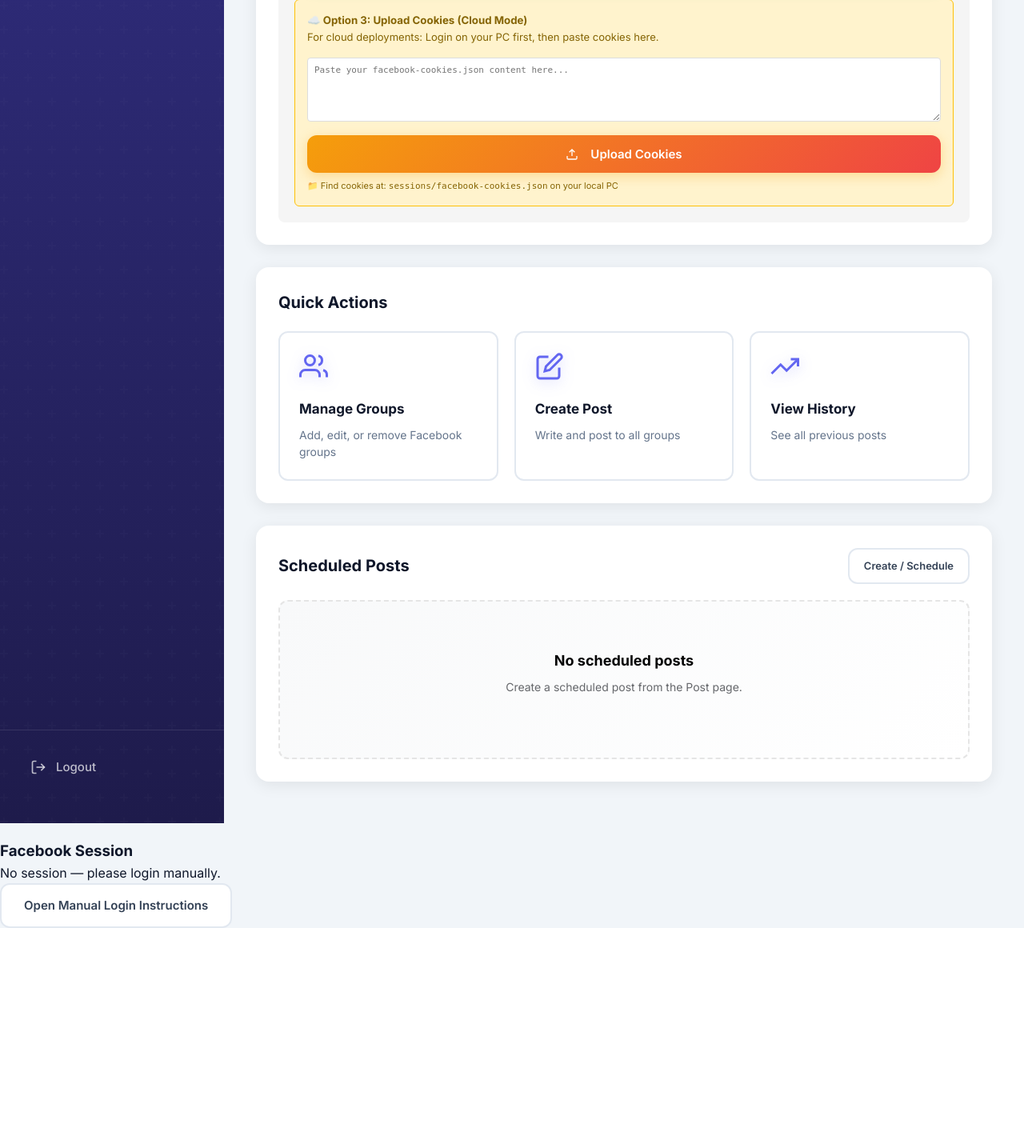
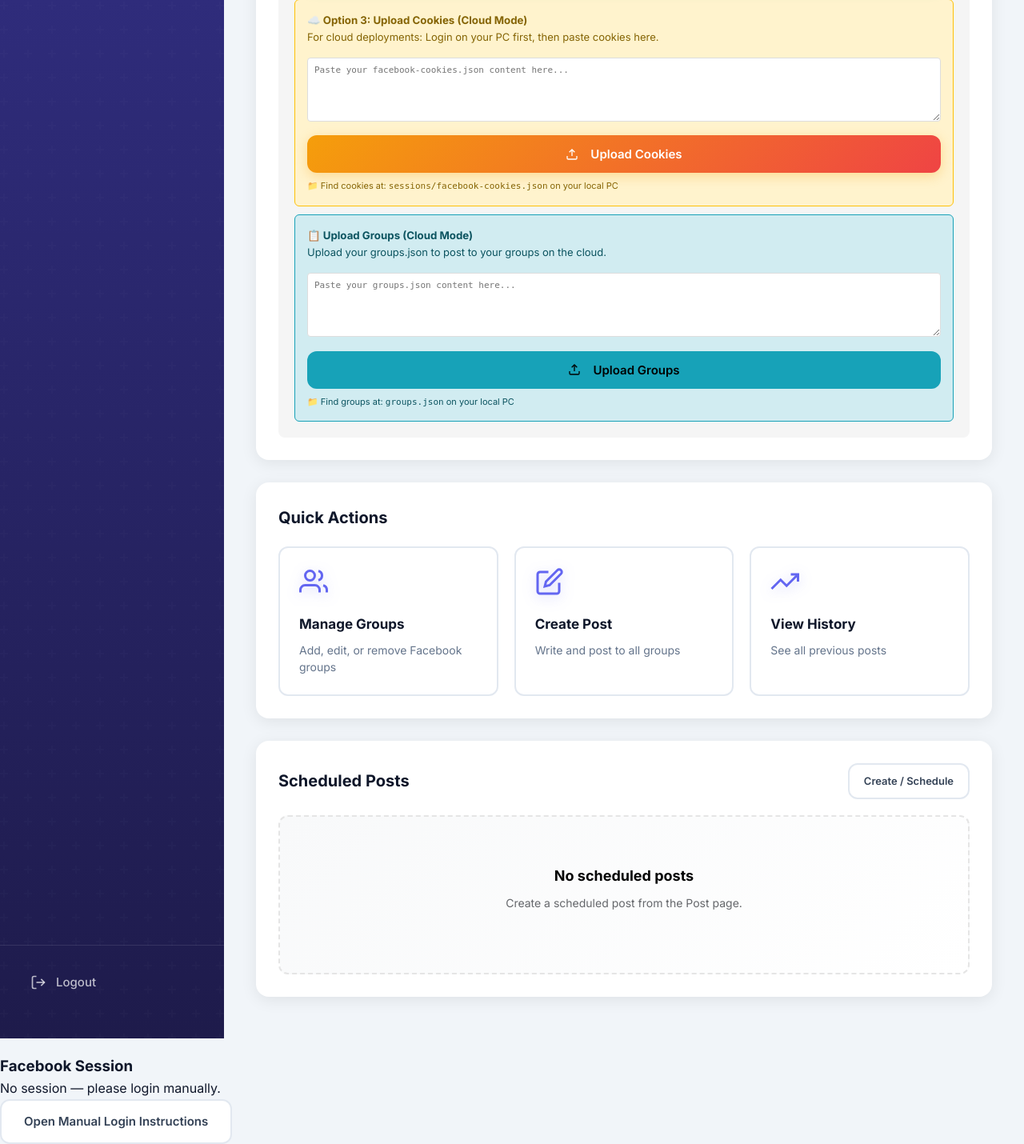
Before and after one commit to iboyoka1/fb-auto-poster, a Flask app: page /dashboard in a window 1280 px wide. Shown: the part 1618-3048 px from the top of the page at 80% size. Before the commit the page ends 2778 px from the top, so only its background shows below. Run offline with Flask 3, Linux system fonts and the light colour scheme; the visitor is signed in with stand-in values (Sample User, id 1); data comes from the database, SQL or seed files in the repository; data that the repository does not hold is empty.

Commit message:
Add upload groups feature for cloud deployment

```diff
--- a/app.py
+++ b/app.py
@@ -265,6 +265,38 @@ def upload_cookies():
 
     except Exception as e:
         logger.error(f"[UPLOAD COOKIES] Error: {str(e)}")
+        return jsonify({'success': False, 'error': str(e)}), 500
+
+@app.route('/api/upload-groups', methods=['POST'])
+@login_required
+def upload_groups():
+    """Upload groups.json from local machine to server (for cloud deployment)"""
+    try:
+        data = request.get_json(silent=True) or {}
+        groups = data.get('groups', [])
+
+        if not groups:
+            return jsonify({'success': False, 'error': 'No groups provided'}), 400
+
+        # Validate groups have required fields
+        for g in groups:
+            if not g.get('username'):
+                return jsonify({'success': False, 'error': 'Groups must have username field'}), 400
+
+        # Save groups to file
+        groups_path = os.path.join(PROJECT_ROOT, 'groups.json')
+        with open(groups_path, 'w', encoding='utf-8') as f:
+            json.dump(groups, f, indent=2, ensure_ascii=False)
+
+        logger.info(f"[UPLOAD GROUPS] Successfully uploaded {len(groups)} groups")
+        return jsonify({
+            'success': True,
+            'message': f'Uploaded {len(groups)} groups successfully',
+            'count': len(groups)
+        }), 200
+
+    except Exception as e:
+        logger.error(f"[UPLOAD GROUPS] Error: {str(e)}")
         return jsonify({'success': False, 'error': str(e)}), 500
 
 @app.route('/api/facebook-status', methods=['GET'])
--- a/templates/dashboard.html
+++ b/templates/dashboard.html
@@ -271,6 +271,24 @@
                     </button>
                     <p style="color: #856404; font-size: 11px; margin-top: 8px; margin-bottom: 0;">
                         📁 Find cookies at: <code>sessions/facebook-cookies.json</code> on your local PC
+                    </p>
+                </div>
+
+                <!-- Upload Groups Option (for Cloud Deployment) -->
+                <div style="padding: 15px; background: #d1ecf1; border-radius: 6px; border: 1px solid #17a2b8; margin-top: 10px;">
+                    <h5 style="margin-top: 0; color: #0c5460;">📋 Upload Groups (Cloud Mode)</h5>
+                    <p style="color: #0c5460; font-size: 13px; margin-bottom: 15px;">Upload your groups.json to post to your groups on the cloud.</p>
+                    <textarea id="groupsInput" placeholder='Paste your groups.json content here...' style="width: 100%; height: 80px; margin-bottom: 10px; font-size: 11px; font-family: monospace; border-radius: 4px; border: 1px solid #ddd; padding: 8px;"></textarea>
+                    <button type="button" class="btn btn-info" id="uploadGroupsBtn" style="width: 100%; background: #17a2b8; border-color: #17a2b8;">
+                        <svg viewBox="0 0 24 24" fill="none" stroke="currentColor" stroke-width="2" style="width: 16px; height: 16px; margin-right: 5px;">
+                            <path d="M21 15v4a2 2 0 0 1-2 2H5a2 2 0 0 1-2-2v-4"></path>
+                            <polyline points="17 8 12 3 7 8"></polyline>
+                            <line x1="12" y1="3" x2="12" y2="15"></line>
+                        </svg>
+                        Upload Groups
+                    </button>
+                    <p style="color: #0c5460; font-size: 11px; margin-top: 8px; margin-bottom: 0;">
+                        📁 Find groups at: <code>groups.json</code> on your local PC
                     </p>
                 </div>
             </div>
@@ -547,6 +565,53 @@ document.getElementById('uploadCookiesBtn').addEventListener('click', async () =
     } finally {
         btn.disabled = false;
         btn.innerHTML = '<svg viewBox="0 0 24 24" fill="none" stroke="currentColor" stroke-width="2" style="width: 16px; height: 16px; margin-right: 5px;"><path d="M21 15v4a2 2 0 0 1-2 2H5a2 2 0 0 1-2-2v-4"></path><polyline points="17 8 12 3 7 8"></polyline><line x1="12" y1="3" x2="12" y2="15"></line></svg> Upload Cookies';
+    }
+});
+
+// Upload Groups handler
+document.getElementById('uploadGroupsBtn').addEventListener('click', async () => {
+    const btn = document.getElementById('uploadGroupsBtn');
+    const groupsInput = document.getElementById('groupsInput').value.trim();
+
+    if (!groupsInput) {
+        alert('Please paste your groups.json content first');
+        return;
+    }
+
+    let groups;
+    try {
+        groups = JSON.parse(groupsInput);
+        if (!Array.isArray(groups)) {
+            throw new Error('Groups must be an array');
+        }
+    } catch (e) {
+        alert('Invalid JSON format. Please paste the exact content from groups.json');
+        return;
+    }
+
+    btn.disabled = true;
+    btn.innerHTML = '<span class="spinner"></span> Uploading...';
+
+    try {
+        const response = await fetch('/api/upload-groups', {
+            method: 'POST',
+            headers: { 'Content-Type': 'application/json' },
+            body: JSON.stringify({ groups: groups })
+        });
+
+        const data = await response.json();
+
+        if (data.success) {
+            alert('✓ Groups uploaded successfully!\n\n' + data.count + ' groups are now available.');
+            window.location.reload();
+        } else {
+            alert('Failed to upload groups: ' + (data.error || 'Unknown error'));
+        }
+    } catch (error) {
+        alert('Error uploading groups: ' + error.message);
+    } finally {
+        btn.disabled = false;
+        btn.innerHTML = '<svg viewBox="0 0 24 24" fill="none" stroke="currentColor" stroke-width="2" style="width: 16px; height: 16px; margin-right: 5px;"><path d="M21 15v4a2 2 0 0 1-2 2H5a2 2 0 0 1-2-2v-4"></path><polyline points="17 8 12 3 7 8"></polyline><line x1="12" y1="3" x2="12" y2="15"></line></svg> Upload Groups';
     }
 });
 
```
